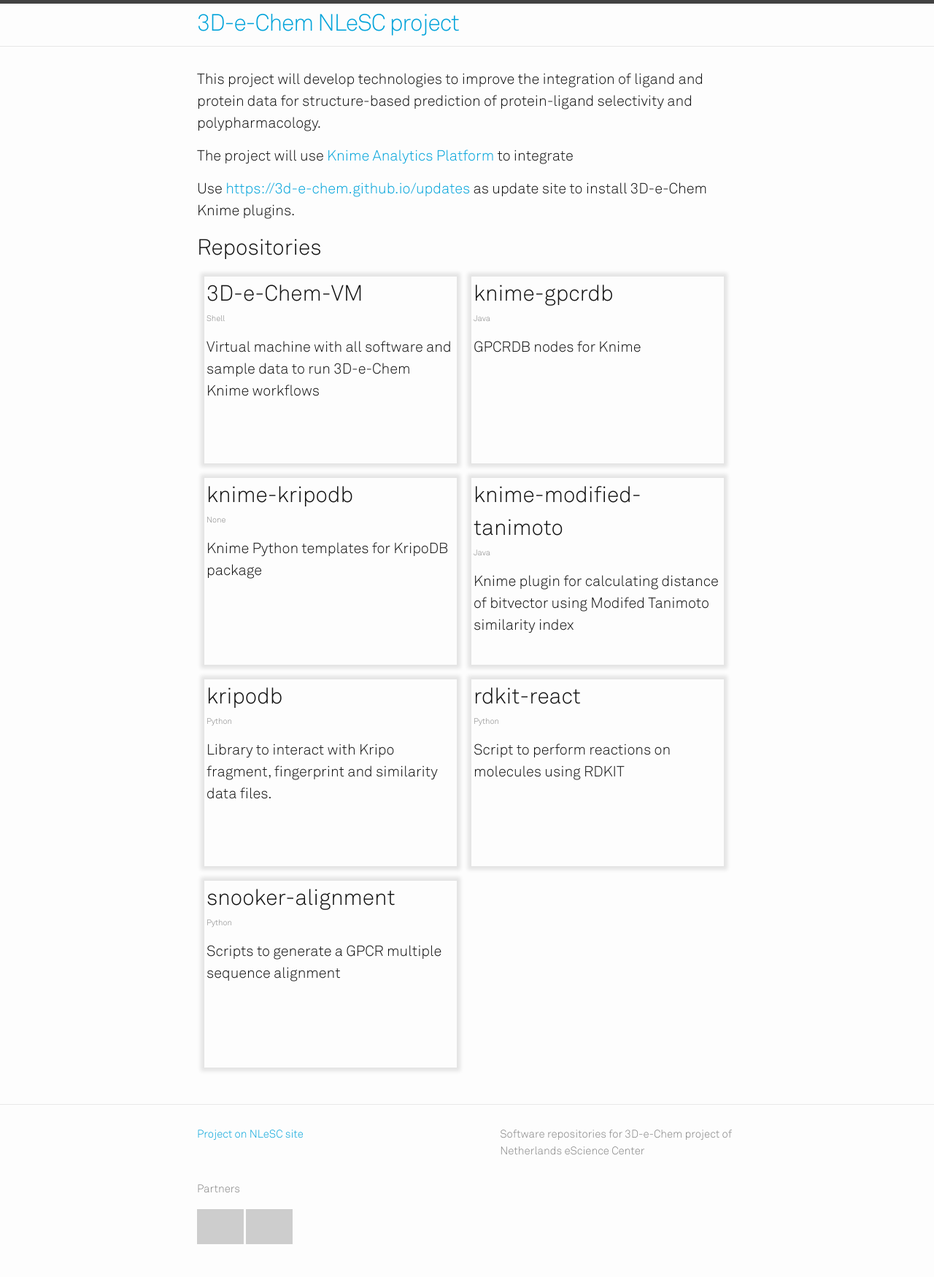
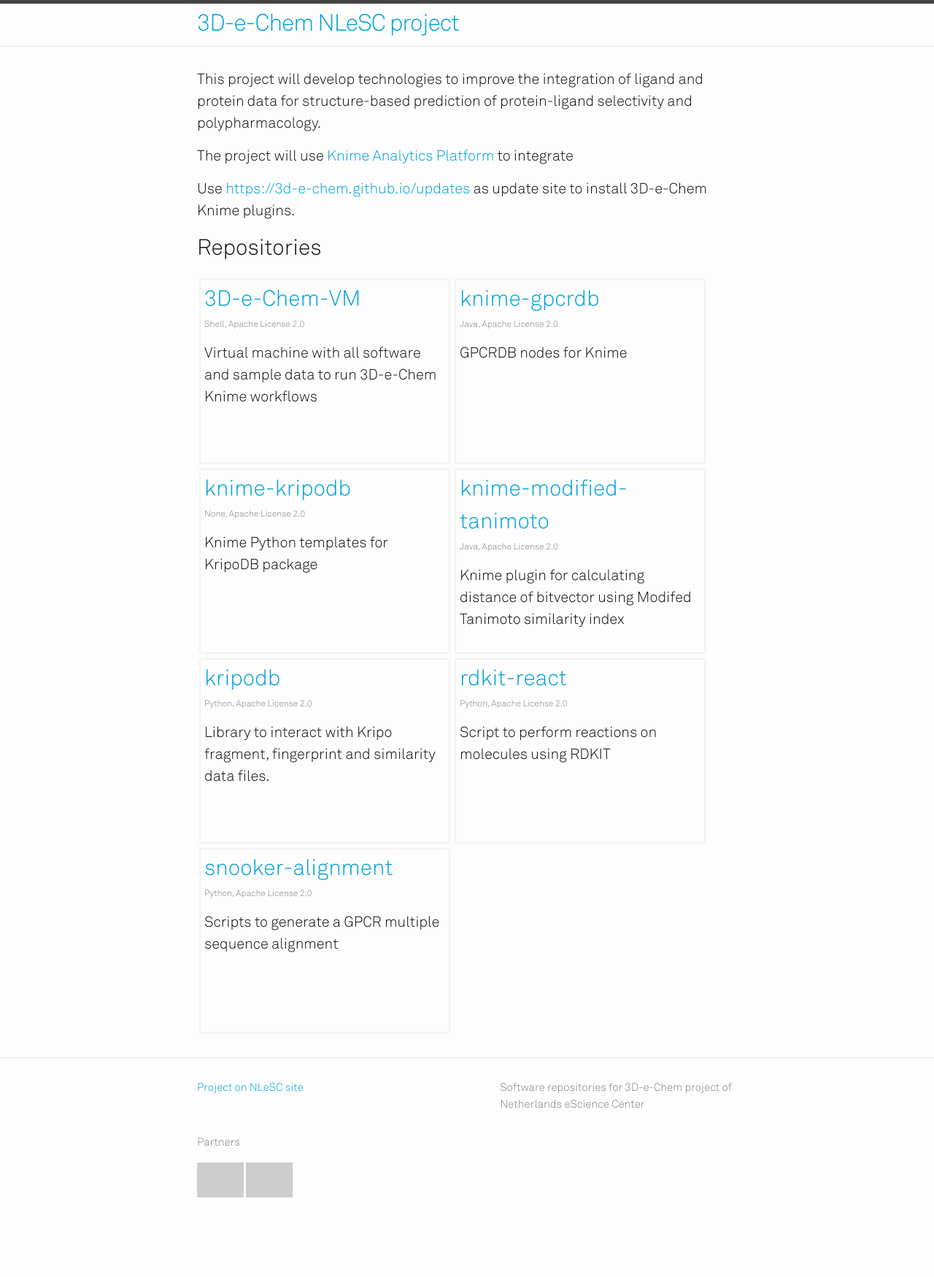
Before and after one commit to 3D-e-Chem/3D-e-Chem.github.io, a Jekyll site: the page built from index.html, in a window 1280 px wide. Shown: the whole page at 73% size. Built offline with Jekyll 4.4.1, drawn with Linux system fonts in a browser that asks for light colours; a style sheet for code colours, icons or effects is not loaded; after the commit the page ends 1686 px from its top, so only the background shows below that; grey boxes are pictures that could not be loaded.

Commit message:
Use flexbox to layout repos.

```diff
--- a/_sass/_layout.scss
+++ b/_sass/_layout.scss
@@ -261,46 +261,36 @@
 }
 
 .repositories {
+    display: flex;
+    flex-flow: row wrap;
+    justify-content: flex-start;
 }
 
 .repo-card {
+    box-shadow: 0px 0px 3px 1px $grey-color-light;
+    height: 250px;
+    margin: 5px;
+    overflow: auto;
     width: 340px;
-    height: 250px;
-    box-shadow: 0px 0px 5px 5px rgba(0, 0, 0, 0.1);
-    margin-bottom: 20px;
-    display: inline;
-    float: left;
-    position: relative;
-    margin-left: 10px;
-    margin-right: 10px;
-    padding: 3px;
 }
 
-.repo-card a:hover {
-  background: darken($background-color, 2%);
+.repo-card:hover {
+   background: darken($background-color, 1%);
 }
 
 .repo-card > a {
+    color: inherit;
     display: block;
-    width: 100%;
-    height: 100%;
-    overflow: hidden;
+    padding: 5px;
     text-decoration: none;
-    color: inherit;
 }
 
 .repo-card h2 {
     margin-bottom: 2px;
-    max-width: 300px;
-    overflow: hidden;
+    color: $brand-color;
 }
 
 .repo-card h3 {
-    font-size: 11px;
-    margin-top: 2px;
-    margin-bottom: 15px;
+    font-size: $small-font-size;
     color: $grey-color;
 }
-
-.repo-card p {
-}
--- a/css/main.scss
+++ b/css/main.scss
@@ -8,7 +8,7 @@
 // Our variables
 $base-font-family: 'Akkurat', arial;
 $base-font-size:   20px;
-$small-font-size:  $base-font-size * 0.875;
+$small-font-size:  $base-font-size * 0.6;
 $base-line-height: 1.5;
 
 $spacing-unit:     30px;
--- a/index.html
+++ b/index.html
@@ -16,7 +16,7 @@
 <div class="repo-card">
     <a href="{{ repo.homepage }}">
         <h2 class="mdl-card__title-text">{{ repo.title }}</h2>
-        <h3>{{ repo.language }}</h3>
+        <h3>{{ repo.language }}, {{ repo.license }}</h3>
         <p>{{ repo.content }}</p>
     </a>
 </div>
```
Also changed, not shown: .travis.yml (deleted), _repos/kripodb.md (line endings or trailing spaces).
